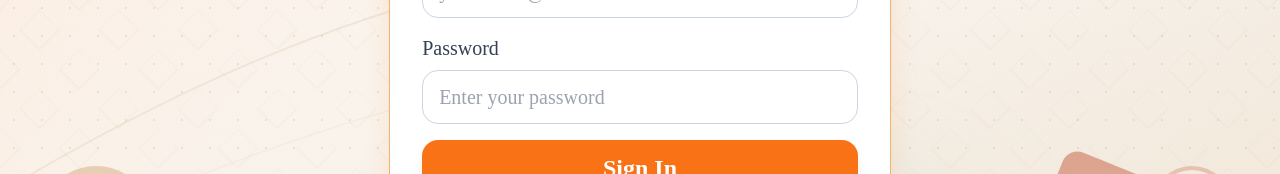
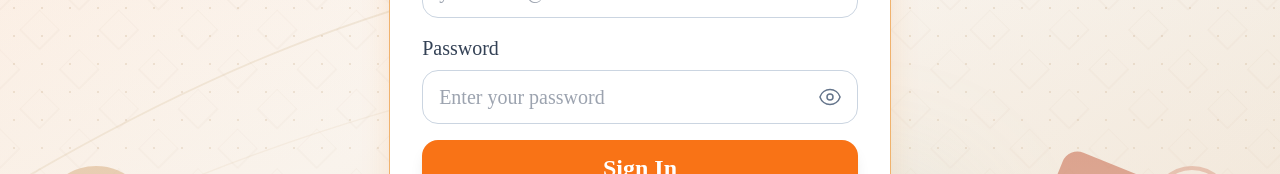
Before and after one commit to qqqqqxx123/FYP, a Next.js app: page /login in a window 1280 px wide. Shown: the part 426-600 px from the top of the page. Built offline with nearby package versions, Linux system fonts and the light colour scheme.

Commit message:
Update WhatsApp inbox and styles

```diff
--- a/app/login/page.tsx
+++ b/app/login/page.tsx
@@ -8,6 +8,7 @@
 } from "./actions";
 import { AuthFormFields, AuthSubmitButton } from "./auth-form-ui";
 import { OtpInput } from "./otp-input";
+import { PasswordInput } from "./password-input";
 
 interface LoginPageProps {
   searchParams?: Promise<Record<string, string | string[] | undefined>>;
@@ -117,14 +118,12 @@
                 <label htmlFor="password" className="mb-2 block text-xl font-medium text-slate-700">
                   Password
                 </label>
-                <input
+                <PasswordInput
                   id="password"
                   name="password"
-                  type="password"
-                  required
                   autoComplete="current-password"
                   placeholder="Enter your password"
-                  className="w-full rounded-2xl border border-slate-300 px-4 py-3 text-xl text-slate-800 outline-none transition focus:border-orange-400 focus:ring-2 focus:ring-orange-100"
+                  required
                 />
               </div>
 
@@ -211,14 +210,12 @@
                     <label htmlFor="register-password" className="mb-2 block text-xl font-medium text-slate-700">
                       Password
                     </label>
-                    <input
+                    <PasswordInput
                       id="register-password"
                       name="password"
-                      type="password"
-                      required
                       autoComplete="new-password"
                       placeholder="At least 8 chars with letters, numbers, symbols"
-                      className="w-full rounded-2xl border border-slate-300 px-4 py-3 text-xl text-slate-800 outline-none transition focus:border-orange-400 focus:ring-2 focus:ring-orange-100"
+                      required
                     />
                   </div>
 
@@ -229,14 +226,12 @@
                     >
                       Re-enter Password
                     </label>
-                    <input
+                    <PasswordInput
                       id="register-confirm-password"
                       name="confirmPassword"
-                      type="password"
-                      required
                       autoComplete="new-password"
                       placeholder="Re-enter your password"
-                      className="w-full rounded-2xl border border-slate-300 px-4 py-3 text-xl text-slate-800 outline-none transition focus:border-orange-400 focus:ring-2 focus:ring-orange-100"
+                      required
                     />
                   </div>
 
--- /dev/null
+++ b/app/login/password-input.tsx
@@ -0,0 +1,84 @@
+"use client";
+
+import { useState } from "react";
+
+interface PasswordInputProps {
+  id: string;
+  name?: string;
+  placeholder?: string;
+  autoComplete?: string;
+  required?: boolean;
+}
+
+function EyeIcon() {
+  return (
+    <svg
+      xmlns="http://www.w3.org/2000/svg"
+      fill="none"
+      viewBox="0 0 24 24"
+      strokeWidth={1.5}
+      stroke="currentColor"
+      className="h-6 w-6"
+      aria-hidden
+    >
+      <path
+        strokeLinecap="round"
+        strokeLinejoin="round"
+        d="M2.036 12.322a1.012 1.012 0 010-.639C3.423 7.51 7.36 4.5 12 4.5c4.638 0 8.573 3.007 9.963 7.178.07.207.07.431 0 .639C20.577 16.49 16.64 19.5 12 19.5c-4.638 0-8.573-3.007-9.964-7.178z"
+      />
+      <path strokeLinecap="round" strokeLinejoin="round" d="M15 12a3 3 0 11-6 0 3 3 0 016 0z" />
+    </svg>
+  );
+}
+
+function EyeOffIcon() {
+  return (
+    <svg
+      xmlns="http://www.w3.org/2000/svg"
+      fill="none"
+      viewBox="0 0 24 24"
+      strokeWidth={1.5}
+      stroke="currentColor"
+      className="h-6 w-6"
+      aria-hidden
+    >
+      <path
+        strokeLinecap="round"
+        strokeLinejoin="round"
+        d="M3.98 8.223A10.477 10.477 0 001.934 12C3.226 16.338 7.244 19.5 12 19.5c.993 0 1.953-.138 2.863-.395M6.228 6.228A10.45 10.45 0 0112 4.5c4.756 0 8.773 3.162 10.065 7.498a10.523 10.523 0 01-4.293 5.774M6.228 6.228L3 3m3.228 3.228l3.65 3.65m7.894 7.894L21 21m-3.228-3.228l-3.65-3.65m0 0a3 3 0 10-4.243-4.243m4.242 4.242L9.88 9.88"
+      />
+    </svg>
+  );
+}
+
+export function PasswordInput({
+  id,
+  name = "password",
+  placeholder,
+  autoComplete,
+  required,
+}: PasswordInputProps) {
+  const [visible, setVisible] = useState(false);
+
+  return (
+    <div className="relative">
+      <input
+        id={id}
+        name={name}
+        type={visible ? "text" : "password"}
+        required={required}
+        autoComplete={autoComplete}
+        placeholder={placeholder}
+        className="w-full rounded-2xl border border-slate-300 px-4 py-3 pr-12 text-xl text-slate-800 outline-none transition focus:border-orange-400 focus:ring-2 focus:ring-orange-100"
+      />
+      <button
+        type="button"
+        onClick={() => setVisible((current) => !current)}
+        className="absolute right-3 top-1/2 -translate-y-1/2 rounded-lg p-1 text-slate-500 transition hover:text-slate-700 focus:outline-none focus:ring-2 focus:ring-orange-100"
+        aria-label={visible ? "Hide password" : "Show password"}
+      >
+        {visible ? <EyeOffIcon /> : <EyeIcon />}
+      </button>
+    </div>
+  );
+}
```
Also changed, not shown: 1 other file (tests, documents, lock files or other folders).
